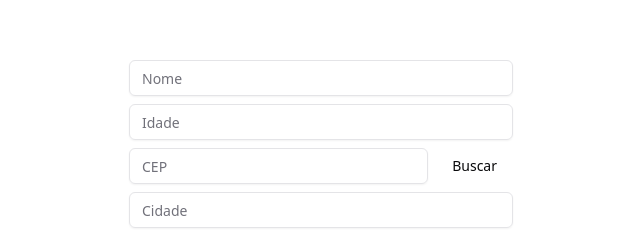
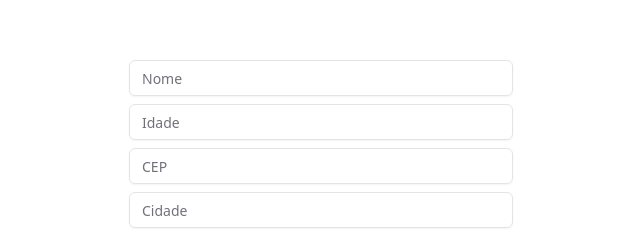
Before and after one commit to LuisaFC/react-hook-form, a React (Vite) app: page / in a window 1280 px wide. Shown: the part 184-420 px from the top of the page, without its empty margins (319-959 px from the left). Built offline with nearby package versions, Linux system fonts and the light colour scheme.

Commit message:
watch without re-render

```diff
--- a/src/App.tsx
+++ b/src/App.tsx
@@ -2,6 +2,7 @@ import { useForm } from "react-hook-form"
 import { Input } from "./components/ui/input"
 import { ErrorMessage } from '@hookform/error-message';
 import { Button } from "./components/ui/button";
+import { useEffect, useRef } from "react";
 
 interface IFormData {
     name: string;
@@ -19,6 +20,8 @@ function App() {
   //formState -> form infos
   //reset -> redefinir os campos do formulário após a submissão
   //resetField -> redefinir um campo após a submissão
+  //getValues -> obter os valores de todos os campos do form ou de um campo específico.
+  //setValue -> modificar o valor de um input
 
   const {
     handleSubmit: hookFormHandleSubmit,
@@ -28,11 +31,35 @@ function App() {
     reset,
     getValues,
     setValue,
+    watch,
   } = useForm<IFormData>({
     defaultValues: {
       name: "",
     }
   })
+
+  const lastSearchedZipCode = useRef(getValues("zipcode"))
+
+  //Monitorando as alterações do form sem renderizar o componente a cada modificação
+  useEffect(() => {
+    const {unsubscribe} = watch(async (formData) => {
+      const zipcode = formData.zipcode ?? ''
+
+      if(zipcode.length >= 8 && zipcode !== lastSearchedZipCode.current){
+        const response = await fetch(`https://viacep.com.br/ws/${zipcode}/json/`)
+
+        const body = await response.json();
+
+        lastSearchedZipCode.current = zipcode
+        setValue("city", body.localidade)
+        setValue("street", body.logradouro)
+      }
+    })
+
+    return () => {
+      unsubscribe()
+    }
+  },[watch, setValue])
 
 
   const handleSubmit = hookFormHandleSubmit(
@@ -55,17 +82,6 @@ function App() {
 
   //verificar se teve campo alterado
   const isDirty = Object.keys(formState.dirtyFields).length > 0
-
-  async function handleSearchZipcode() {
-    const zipcode = getValues("zipcode")
-
-    const response = await fetch(`https://viacep.com.br/ws/${zipcode}/json/`)
-
-    const body = await response.json();
-
-    setValue("city", body.localidade)
-    setValue("street", body.logradouro)
-  }
 
   return (
     <div className="min-h-screen flex flex-col items-center justify-center">
@@ -119,14 +135,6 @@ function App() {
             placeholder="CEP"
             {...register('zipcode')}
           />
-
-          <Button
-            type="button"
-            variant="ghost"
-            onClick={handleSearchZipcode}
-          >
-            Buscar
-          </Button>
         </div>
 
         <Input
```
